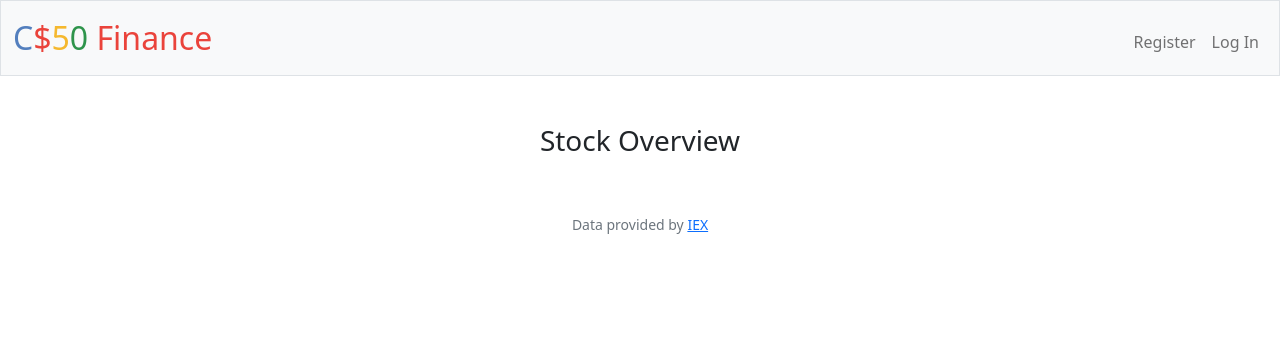
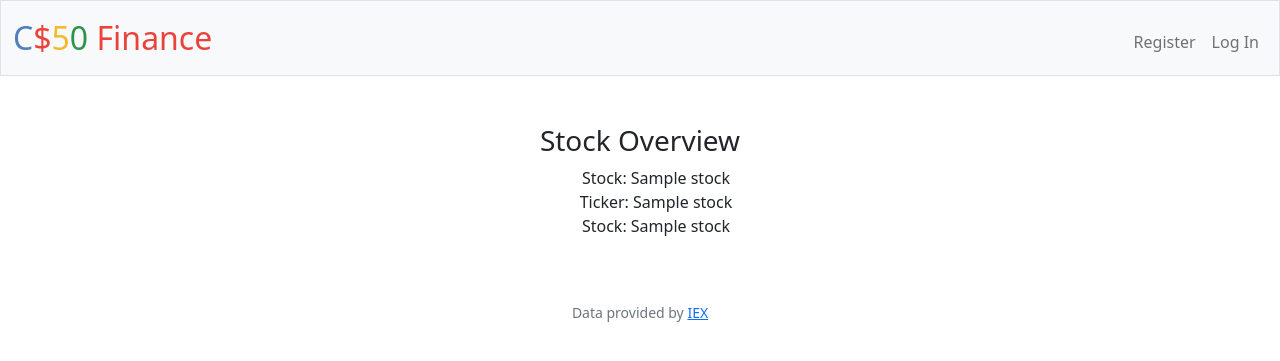
Before and after one commit to Hard-Luck/cs-50, a Flask app: template finance/templates/quoted.html in a window 1280 px wide. Shown: the top 361 px of the page. Run offline with Flask 2, Linux system fonts and the light colour scheme; the template is opened without the code that fills it: most values are stand-ins (such as "Sample title", 1, 10 or a date in 2020); some libraries are stand-ins or nearby versions.

Commit message:
Wed, Mar 9, 2022, 10:37 PM +00:00

```diff
--- a/finance/templates/quoted.html
+++ b/finance/templates/quoted.html
@@ -3,5 +3,8 @@
 {% block main %}
 
 <h3>Stock Overview</h3>
-
+<ul style="list-style: none">
+            <li>Stock: {{ stock.name }}</li>
+            <li>Ticker: {{ stock.name }}</li>
+            <li>Stock: {{ stock.name }}</li>
 {% endblock %}
```
